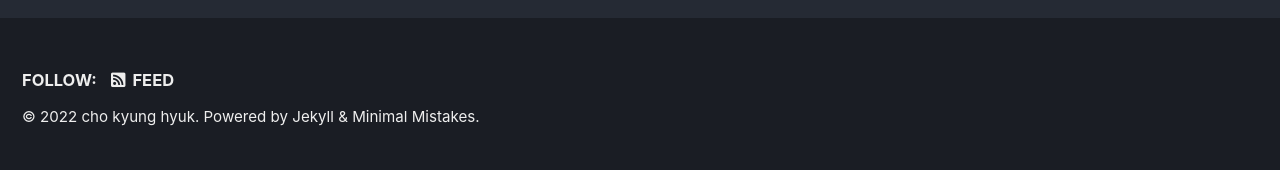
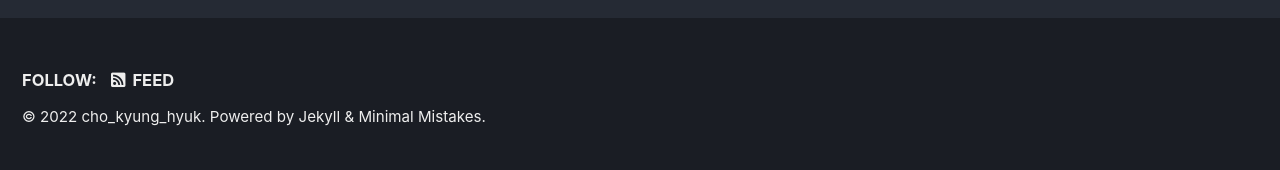
Before and after one commit to kyunghyukCHO/kyunghyukCHO.github.io, a Jekyll site: the page built from index.html, in a window 1280 px wide. Shown: the part 1402-1572 px from the top of the page. Built offline with Jekyll 4.4.1, drawn with Linux system fonts in a browser that asks for light colours; cached includes are drawn as plain includes; the list of posts is cut into pages by our own code.

```diff
--- a/_config.yml
+++ b/_config.yml
@@ -19,8 +19,8 @@ locale                   : "en-US"
 title                    : "Hyuk's Blog"
 title_separator          : "-"
 subtitle                 : # site tagline that appears below site title in masthead
-name                     : "cho kyung hyuk"
-description              : "그낭 나의 공부기록"
+name                     : "cho_kyung_hyuk"
+description              : "그낭_나의_공부기록"
 url                      : "https://kyunghyukCHO.github.io"
 baseurl                  : # the subpath of your site, e.g. "/blog"
 repository               : # GitHub username/repo-name e.g. "mmistakes/minimal-mistakes"
```
